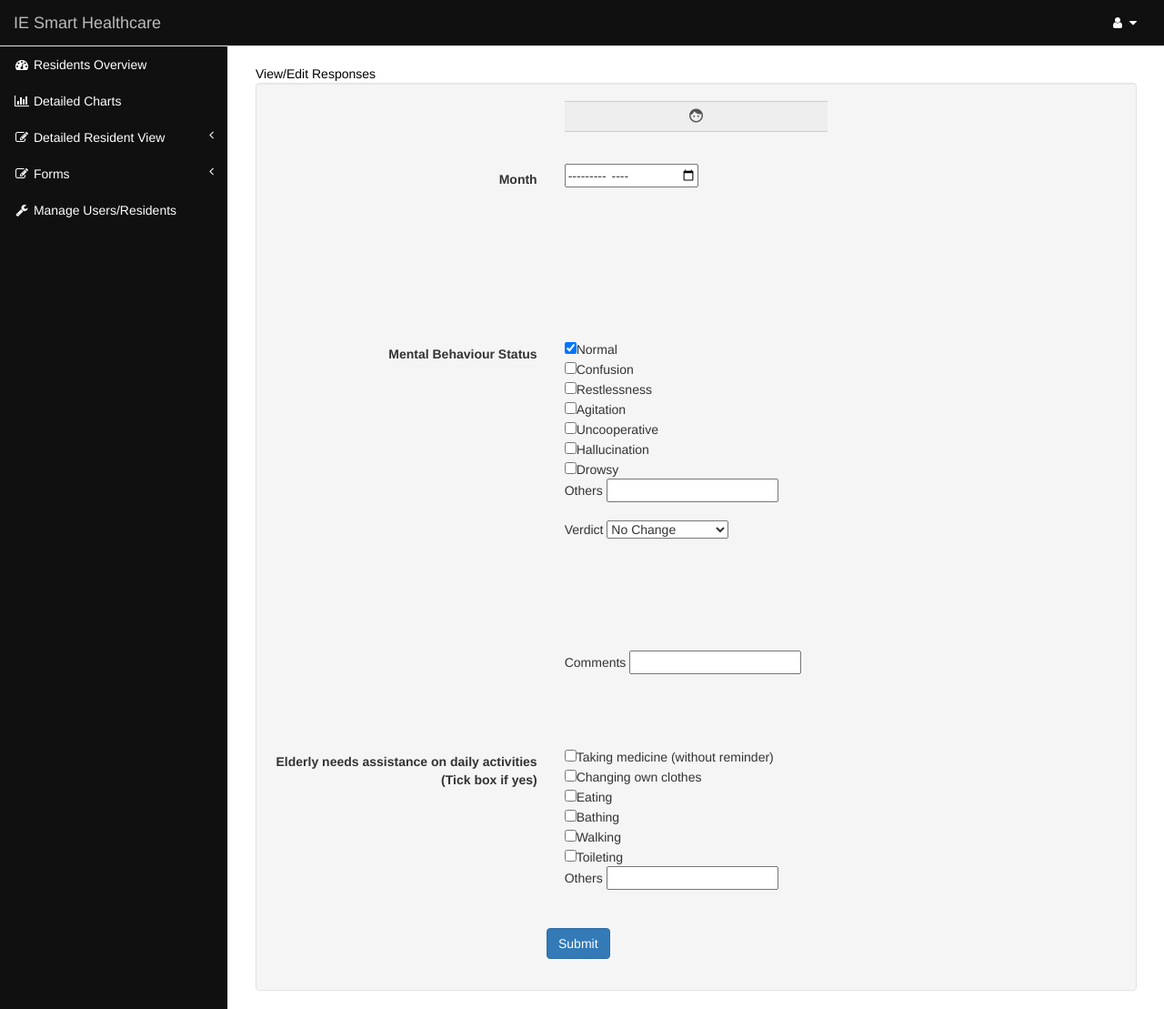
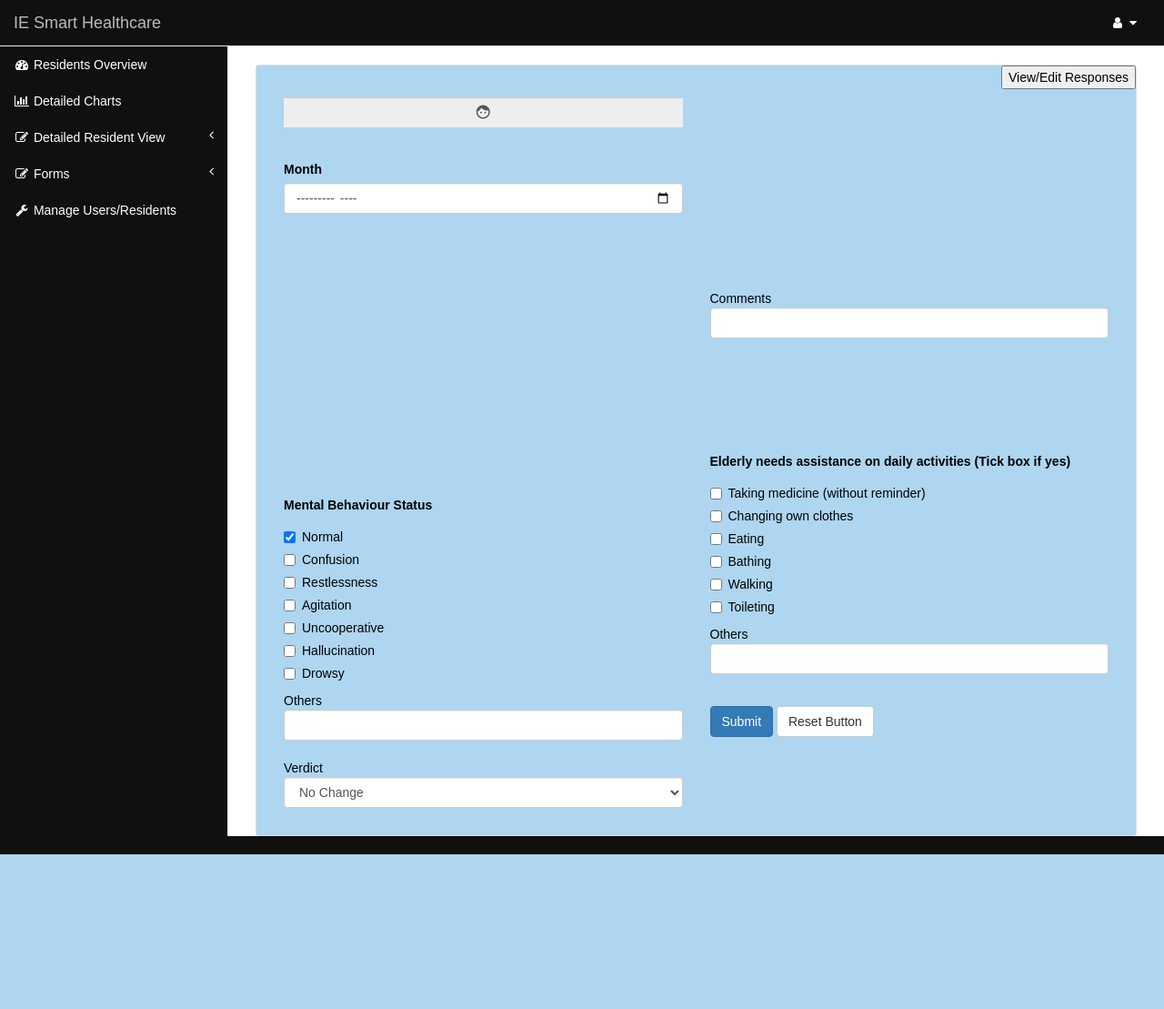
Before and after one commit to davidlwr/InternetExplorers, a Python web app: template web/templates/raforms.html in a window 1280 px wide. Shown: the whole page at 91% size. After the commit the page ends 939 px from the top, so only its background shows below. Run offline with Jinja, Linux system fonts and the light colour scheme; the template is opened without the code that fills it, so the values that code supplies are empty; some libraries are stand-ins or nearby versions.

Commit message:
UI change for many forms and others

```diff
--- a/web/apps/shift_log_form.py
+++ b/web/apps/shift_log_form.py
@@ -39,7 +39,7 @@ class ShiftLogForm(Form):
     time = SelectField('Shift', choices=[(1, 'Day'), (2, 'Night')], coerce=int, default=dayNightSelector)
     falls = IntegerField('Number of Slips/Falls of Resident', default=0)
     near_falls = IntegerField('Number of Near Falls', default=0)
-    consumption = RadioField('Food consumption',
+    consumption = SelectField('Food consumption',
                              choices=[(1, 'Insufficient'), (2, 'Moderate'),
                                       (3, 'Excessive')], coerce=int, default=2)
     toilet_visits = HiddenField()
--- a/web/templates/_formhelpers.html
+++ b/web/templates/_formhelpers.html
@@ -1,8 +1,7 @@
 {% macro render_field(field) %}
 <div class="form-group">
-    <label for="{{field.name}}" class="col-md-4 control-label" >{{ field.label.text }}</label>
-  <div class="col-md-4 inputGroupContainer">
-    <div class="input-group">{{ field(class_='form-control',**kwargs)|safe }}
+  <label for="{{field.name}}">{{ field.label.text }}</label>
+    {{ field(class_='form-control',**kwargs)|safe }}
       {% if field.errors %}
         <ul class=errors>
         {% for error in field.errors %}
@@ -10,8 +9,6 @@
         {% endfor %}
         </ul>
       {% endif %}
-    </div>
-  </div>
 </div>
 {% endmacro %}
 
@@ -34,8 +31,8 @@
 
 {% macro render_name_field(field) %}
 <div class="form-group">
-  <label for="{{field.name}}" class="col-md-4 control-label" >{{ field.label.text }}</label>
-  <div class="col-md-4 inputGroupContainer">
+  <label for="{{field.name}}">{{ field.label.text }}</label>
+
     <div class="input-group">
       <span class="input-group-addon"><i class="material-icons" style="align-content:center; font-size:18px;">face</i></span>
         {{ field(class_='form-control',**kwargs)|safe }}
@@ -47,7 +44,7 @@
               </ul>
             {% endif %}
     </div>
-  </div>
+
 </div>
 {% endmacro %}
 
--- a/web/templates/raforms.html
+++ b/web/templates/raforms.html
@@ -4,10 +4,27 @@
 {% extends 'new_base.html' %}
 {% block title %}End of Shift Forms{% endblock %}
 {% block additional_stylesheets %}
-<link rel="stylesheet" href="{{ url_for('static', filename='overview.css') }}">
+<!--<link rel="stylesheet" href="{{ url_for('static', filename='overview.css') }}">-->
+
 <script src="https://cdnjs.cloudflare.com/ajax/libs/modernizr/2.8.3/modernizr.min.js" type="text/javascript"></script>
 {% endblock %}
 {% block content %}
+<!--<link href="static/css/bootstrap.min.css" rel="stylesheet">-->
+<!--<link href="static/css/font-awesome.min.css" rel="stylesheet">-->
+<!--<link href="static/css/datepicker3.css" rel="stylesheet">-->
+<!--<link href="static/css/styles.css" rel="stylesheet">-->
+<!--<link href="https://fonts.googleapis.com/css?family=Montserrat:300,300i,400,400i,500,500i,600,600i,700,700i" rel="stylesheet">-->
+<head>
+    <meta name="viewport" content="width=device-width, initial-scale=1">
+    <style>
+    body {font-family: Arial;}
+    .panel > .panel-body {
+    background-image: none;
+    background-color: #AED6F1;
+    color: black;
+    }
+    </style>
+</head>
 <br>
 {% for message in get_flashed_messages() %}
 <div class="alert alert-warning">
@@ -16,44 +33,70 @@
 </div>
 {% endfor %}
 
-<div class="row">
-    <div class="col-md-12 col-lg-12">
-        <a href="/admin/risk_assessment" style="color:black;">View/Edit Responses</a>
-        <form class="well form-horizontal" method="POST" action="/raforms">
+<div class="panel panel-default" >
+    <a href="/admin/risk_assessment" style="color:black;" class="pull-right"><button>View/Edit Responses</button></a>
+    <div class="panel-body">
+        <form role="form" method="POST" action="/raforms">
+            <div class="col-md-6">
                 {{ form.csrf_token }}
                 {{ render_name_field(form.resident) }}
                 <br>
                 <div class="form-group">
-                <label class="col-md-4 control-label">Month</label>
-                <div class="col-md-4 inputGroupContainer">
-                    <div class="input-group">
-                        <input type="month" name="year_month" value="{{currentDate}}" />
-                    </div>
-                </div>
+                    <label>Month</label>
+                    <input class="form-control" type="month" name="year_month" value="{{currentDate}}" />
                 </div>
                 <br>
                 {{ render_field(form.weight)  }}
-        {{ render_radio_fields(form.num_falls)  }}
-        {{ render_radio_fields(form.injury_sustained)  }}
-        {{ render_radio_fields(form.medical_conditions)  }}
-        {{ render_radio_fields(form.medication_amount)  }}
-
+                    <br>
+                {{ render_field(form.num_falls)  }}
+                    <br>
+                {{ render_field(form.injury_sustained)  }}
+                    <br>
+                {{ render_field(form.medical_conditions)  }}
+                    <br>
+                {{ render_field(form.medication_amount)  }}
                     <br>
                 <div class="form-group">
-                <label class="col-md-4 control-label">Mental Behaviour Status</label>
-                <div class="col-md-4 inputGroupContainer">
-                    <div class="input-group">
+                    <label>Mental Behaviour Status</label>
+                    <div class="checkbox">
+                        <label>
                             <input type="checkbox" name="normal" value="normal" checked>Normal<br>
-                        <input type="checkbox" name="confusion" value="confusion" >Confusion<br>
-                        <input type="checkbox" name="restlessness" value="restlessness" >Restlessness<br>
-                        <input type="checkbox" name="agitation" value="agitation" >Agitation<br>
-                        <input type="checkbox" name="uncooperative" value="uncooperative" >Uncooperative<br>
-                        <input type="checkbox" name="hallucination" value="hallucination" >Hallucination<br>
-                        <input type="checkbox" name="drowsy" value="drowsy" >Drowsy<br>
-                        Others <input type="text" name="otherBehaviours" ><br>
+                        </label>
+                    </div>
+                    <div class="checkbox">
+                        <label>
+                            <input type="checkbox" name="confusion" value="confusion" >Confusion
+                        </label>
+                    </div>
+                    <div class="checkbox">
+                        <label>
+                            <input type="checkbox" name="restlessness" value="restlessness" >Restlessness
+                        </label>
+                    </div>
+                    <div class="checkbox">
+                        <label>
+                            <input type="checkbox" name="agitation" value="agitation" >Agitation
+                        </label>
+                    </div>
+                    <div class="checkbox">
+                        <label>
+                            <input type="checkbox" name="uncooperative" value="uncooperative" >Uncooperative
+                        </label>
+                    </div>
+                    <div class="checkbox">
+                            <label>
+                                <input type="checkbox" name="hallucination" value="hallucination" >Hallucination
+                            </label>
+                    </div>
+                    <div class="checkbox">
+                        <label>
+                            <input type="checkbox" name="drowsy" value="drowsy" >Drowsy
+                        </label>
+                    </div>
+                    Others <input class="form-control" name="otherBehaviours" >
                     <br>
                     Verdict
-                        <select name="status">
+                    <select class="form-control" name="status">
                         <option value=0>No Change</option>
                         <option value=1>Unable to Assess</option>
                         <option value=2>Occasional</option>
@@ -61,48 +104,59 @@
                     </select>
                 </div>
             </div>
+            <div class="col-md-6">
+                {{ render_field(form.vision)  }}
+                <br>
+                {{ render_field(form.hearing)  }}
+                <br>
+                {{ render_field(form.mobility)  }}
+                <br>
+                {{ render_field(form.pain)  }}
+                <br>
+                <div class="form-group">
+                    Comments <input class="form-control" name="otherPain" >
                 </div>
                 <br>
-        {{ render_radio_fields(form.vision)  }}
-        {{ render_radio_fields(form.hearing)  }}
-        {{ render_radio_fields(form.mobility)  }}
-        {{ render_radio_fields(form.pain)  }}
-            <div class="form-group">
-                <label class="col-md-4 control-label"></label>
-                <div class="col-md-4 inputGroupContainer">
-                    <div class="input-group">
-                        <!--<input type="checkbox" name="noPain" value=0 checked>No pain<br>-->
-                        <!--<input type="checkbox" name="general" value=1 >Generalised pain (abdominal, headache, etc.)<br>-->
-                        <!--<input type="checkbox" name="joint" value=2 >Musculoskeletal/Joint Pain<br>-->
-                        <!--<input type="checkbox" name="critical" value=3 >Critical Pain in other parts<br>-->
-                        Comments <input type="text" name="otherPain" ><br>
-                    </div>
-                </div>
-            </div>
+                {{ render_field(form.dependent)  }}
                 <br>
-        {{ render_radio_fields(form.dependent)  }}
                 {{ render_field(form.dependency)  }}
                 <div class="form-group">
-                <label class="col-md-4 control-label">Elderly needs assistance on daily activities (Tick box if yes)</label>
-                    <div class="col-md-4 inputGroupContainer">
-                        <div class="input-group">
-                            <input type="checkbox" name="medicine" value="medicine" >Taking medicine (without reminder)<br>
-                            <input type="checkbox" name="clothes" value="clothes" >Changing own clothes<br>
-                            <input type="checkbox" name="eating" value="eating" >Eating<br>
-                            <input type="checkbox" name="bathing" value="bathing" >Bathing<br>
-                            <input type="checkbox" name="walking" value="walking" >Walking<br>
-                            <input type="checkbox" name="toileting" value="toileting" >Toileting<br>
-                            Others <input type="text" name="otherAssistance" ><br>
+                    <label>Elderly needs assistance on daily activities (Tick box if yes)</label>
+                    <div class="checkbox">
+                        <label>
+                            <input type="checkbox" name="medicine" value="medicine" >Taking medicine (without reminder)
+                        </label>
                     </div>
+                    <div class="checkbox">
+                        <label>
+                            <input type="checkbox" name="clothes" value="clothes" >Changing own clothes
+                        </label>
                     </div>
+                    <div class="checkbox">
+                        <label>
+                            <input type="checkbox" name="eating" value="eating" >Eating
+                        </label>
                     </div>
-            <br>
-        <div class="form-group">
-            <div class="col-md-5 control-label">
+                    <div class="checkbox">
+                        <label>
+                            <input type="checkbox" name="bathing" value="bathing" >Bathing
+                        </label>
+                    </div>
+                    <div class="checkbox">
+                        <label>
+                            <input type="checkbox" name="walking" value="walking" >Walking
+                        </label>
+                    </div>
+                    <div class="checkbox">
+                        <label>
+                            <input type="checkbox" name="toileting" value="toileting" >Toileting
+                        </label>
+                    </div>
+                    Others <input class="form-control"  name="otherAssistance" ><br>
+                </div>
                 <button type=submit class="btn btn-primary">Submit</button>
+                <button type="reset" class="btn btn-default">Reset Button</button>
             </div>
-        </div>
-
         </form>
     </div>
 </div>
```
Also changed, not shown: web/apps/risk_assessment_form.py (+30 -30 lines), web/index.py (+4 -4 lines), web/templates/create_sensor_form.html (+32 -17 lines), web/templates/eosforms.html (+33 -19 lines). Lines whose indentation alone changed are shown as unchanged.
